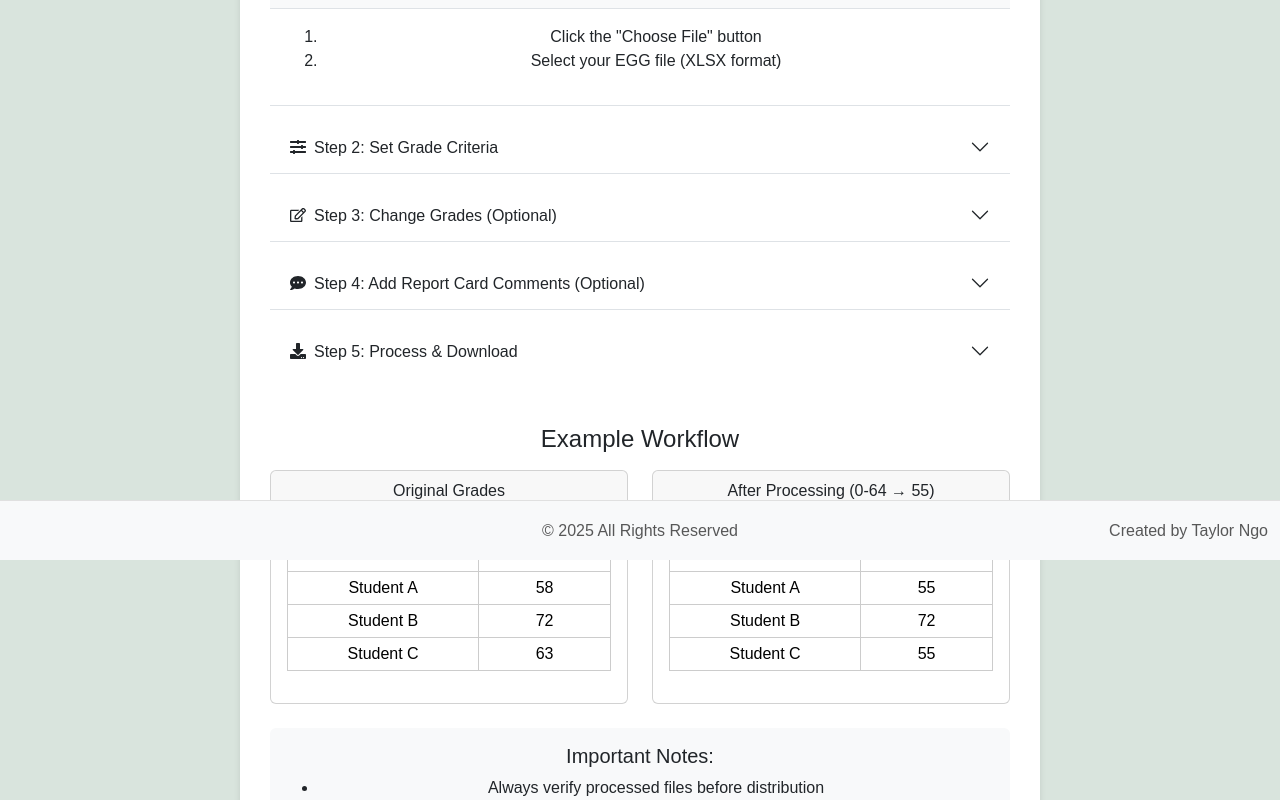
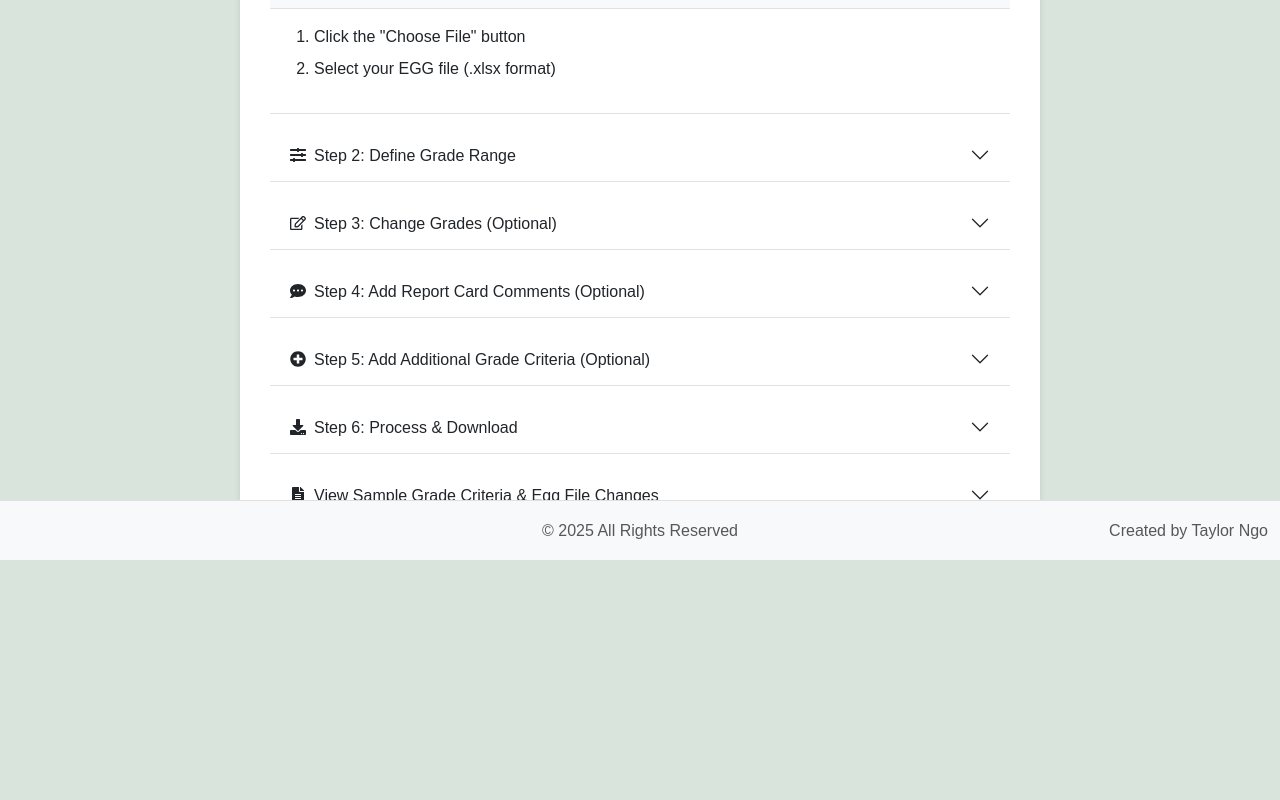
Before and after one commit to tayylorngo/egg-file-processor, a React (Create React App) app: page /how-to-use in a window 1280 px wide. Shown: the part 240-1040 px from the top of the page. After the commit the page ends 839 px from the top, so only its background shows below. Built offline with nearby package versions, Linux system fonts and the light colour scheme.

Commit message:
finished how to use page

```diff
--- a/src/HowToUse/HowToUse.css
+++ b/src/HowToUse/HowToUse.css
@@ -10,3 +10,31 @@
   .how-to-use img {
     box-shadow: 0 2px 4px rgba(0,0,0,0.1);
   }
+
+  /* Force left alignment for all list items */
+.accordion-body ul,
+.accordion-body ol,
+.important-notes ul {
+  text-align: left !important;
+  padding-left: 1.5rem;
+}
+
+/* Add some spacing between list items */
+.accordion-body li,
+.important-notes li {
+  margin-bottom: 0.5rem;
+}
+
+/* Table styling */
+.table {
+  font-size: 0.9rem;
+}
+
+.table th {
+  background-color: #f8f9fa;
+  font-weight: 600;
+}
+
+.table td {
+  vertical-align: middle;
+}
--- a/src/HowToUse/HowToUse.js
+++ b/src/HowToUse/HowToUse.js
@@ -1,5 +1,5 @@
 import React from 'react';
-import { FaUpload, FaCommentDots, FaDownload, FaSlidersH, FaRegEdit} from 'react-icons/fa';
+import { FaUpload, FaCommentDots, FaDownload, FaSlidersH, FaRegEdit, FaPlusCircle, FaArrowDown, FaFileAlt  } from 'react-icons/fa';
 import { Accordion, Card } from 'react-bootstrap';
 import "./HowToUse.css"
 
@@ -17,7 +17,7 @@ const HowToUse = () => {
           <Accordion.Body>
             <ol>
               <li>Click the "Choose File" button</li>
-              <li>Select your EGG file (XLSX format)</li>
+              <li>Select your EGG file (.xlsx format)</li>
             </ol>
           </Accordion.Body>
         </Accordion.Item>
@@ -25,7 +25,7 @@ const HowToUse = () => {
         {/* Step 2 */}
         <Accordion.Item eventKey="1">
           <Accordion.Header>
-            <FaSlidersH className="me-2" /> Step 2: Set Grade Criteria
+            <FaSlidersH className="me-2" /> Step 2: Define Grade Range
           </Accordion.Header>
           <Accordion.Body>
             <ol>
@@ -34,7 +34,7 @@ const HowToUse = () => {
             </ol>
 
             <div className="alert alert-warning mt-3">
-              <strong>Note:</strong> Ranges cannot overlap.
+              <strong>Note:</strong> Ranges cannot overlap with other criteria.
             </div>
           </Accordion.Body>
         </Accordion.Item>
@@ -45,12 +45,16 @@ const HowToUse = () => {
             <FaRegEdit className="me-2" /> Step 3: Change Grades (Optional)
           </Accordion.Header>
           <Accordion.Body>
-            <ol>
-              <li>Enter the grade you would like to change to for your selected range.</li>
-            </ol>
+            <ul>
+              <li>Enter the grade you'd like to assign to the selected range.</li>
+              <li>This step is optional — leaving it blank
+                will keep the original grades unchanged.</li>
+            </ul>
 
             <div className="alert alert-warning mt-3">
-              <strong>Note:</strong> The grade you select will not be affected by other grading criteria.
+              <strong>Note:</strong> The grade you select won't be influenced
+              by other criteria. For example, if you change grades from 0 – 64 to 55,
+              another criteria for 55 – 65 won't affect that student.
             </div>
           </Accordion.Body>
         </Accordion.Item>
@@ -62,16 +66,8 @@ const HowToUse = () => {
           </Accordion.Header>
           <Accordion.Body>
             <ul>
-              <li>Choose from preset comments in dropdown menus</li>
-              <li>Comments will appear in this order:
-                <ol>
-                  <li>Strengths</li>
-                  <li>Areas for Improvement</li>
-                  <li>General Comments</li>
-                </ol>
-              </li>
-              <li>Use the "+" button to add more comment slots</li>
-              <li>Use the "×" button to remove comments</li>
+              <li>Enter up to three comment codes. </li>
+              <li>You can search for a comment by typing its code or text.</li>
             </ul>
           </Accordion.Body>
         </Accordion.Item>
@@ -79,80 +75,179 @@ const HowToUse = () => {
         {/* Step 5 */}
         <Accordion.Item eventKey="4">
           <Accordion.Header>
-            <FaDownload className="me-2" /> Step 5: Process & Download
+            <FaPlusCircle className="me-2"/> Step 5: Add Additional Grade Criteria (Optional)
+          </Accordion.Header>
+          <Accordion.Body>
+            <ul>
+              <li>Repeat steps 2 - 4 to define more grade criteria if needed.</li>
+            </ul>
+          </Accordion.Body>
+        </Accordion.Item>
+
+        {/* Step 6 */}
+        <Accordion.Item eventKey="5">
+          <Accordion.Header>
+            <FaDownload className="me-2" /> Step 6: Process & Download
           </Accordion.Header>
           <Accordion.Body>
             <ol>
-              <li>Review all grade rules and comments</li>
-              <li>Click "Upload and Process"</li>
-              <li>Download link will appear when ready</li>
-              <li>Click "Download Processed File" to save</li>
+              <li>Review all grade rules and comments.
+              To make changes, click the "Edit" button.</li>
+              <li>If everything looks good, click "Upload and Process."</li>
+              <li>The download link will appear once the file is ready,
+                which may take up to a minute.</li>
+              <li>Once processing is complete, click "Download Processed File" to save it.</li>
             </ol>
 
             <div className="alert alert-info mt-3">
-              <strong>Note:</strong> Always verified processed grades before uploading to STARS.
+              <strong>Note:</strong> Always verify processed grades before uploading to STARS.
             </div>
           </Accordion.Body>
         </Accordion.Item>
-      </Accordion>
 
+        <Accordion.Item eventKey="6">
+      <Accordion.Header>
+            <FaFileAlt className="me-2" /> View Sample Grade Criteria & Egg File Changes
+    </Accordion.Header>
+    <Accordion.Body>
       {/* Visual Example Section */}
       <section className="mt-5">
-        <h4 className="mb-3">Example Workflow</h4>
+        {/* <h4 className="mb-3">Grade Processing Example</h4> */}
         <div className="row">
-          <div className="col-md-6">
-            <Card className="h-100">
-              <Card.Header>Original Grades</Card.Header>
+          <div className="col-12">
+            <Card className="mb-4">
               <Card.Body>
+              <h5 className="mb-3">Sample Grade Criteria</h5>
               <table className="table table-sm">
                   <thead>
                     <tr>
-                      <th>Student</th>
-                      <th>Grade</th>
+                      <th>Grade Range</th>
+                      <th>Adjusted Grade</th>
+                      <th>Comment 1</th>
+                      <th>Comment 2</th>
+                      <th>Comment 3</th>
                     </tr>
                   </thead>
                   <tbody>
-                    <tr><td>Student A</td><td>58</td></tr>
-                    <tr><td>Student B</td><td>72</td></tr>
-                    <tr><td>Student C</td><td>63</td></tr>
+                    <tr>
+                      <td>0 - 64</td>
+                      <td>55</td>
+                      <td>527</td>
+                      <td>2060</td>
+                      <td>502</td>
+                    </tr>
+                    <tr>
+                      <td>65 - 69</td>
+                      <td></td>
+                      <td>521</td>
+                      <td>2060</td>
+                      <td>502</td>
+                    </tr>
+                    <tr>
+                      <td>70 - 79</td>
+                      <td></td>
+                      <td>513</td>
+                      <td>528</td>
+                      <td>502</td>
+                    </tr>
+                    <tr>
+                      <td>80 - 89</td>
+                      <td></td>
+                      <td>518</td>
+                      <td>522</td>
+                      <td>502</td>
+                    </tr>
+                    <tr>
+                      <td>90 - 100</td>
+                      <td></td>
+                      <td>519</td>
+                      <td>518</td>
+                      <td>502</td>
+                    </tr>
                   </tbody>
                 </table>
-              </Card.Body>
-            </Card>
-          </div>
-          <div className="col-md-6">
-            <Card className="h-100">
-              <Card.Header>After Processing (0-64 → 55)</Card.Header>
-              <Card.Body>
+                <h4 className='m-4'><FaArrowDown /></h4>
+                <h5 className="mb-3">Sample EGG File Changes</h5>
                 <table className="table table-sm">
                   <thead>
                     <tr>
-                      <th>Student</th>
-                      <th>Grade</th>
+                      <th>Original Mark</th>
+                      <th>Adjusted Grade</th>
+                      <th>Comment 1</th>
+                      <th>Comment 2</th>
+                      <th>Comment 3</th>
                     </tr>
                   </thead>
                   <tbody>
-                    <tr><td>Student A</td><td>55</td></tr>
-                    <tr><td>Student B</td><td>72</td></tr>
-                    <tr><td>Student C</td><td>55</td></tr>
+                    <tr>
+                      <td>22</td>
+                      <td>55</td>
+                      <td>527</td>
+                      <td>2060</td>
+                      <td>502</td>
+                    </tr>
+                    <tr>
+                      <td>63</td>
+                      <td>55</td>
+                      <td>527</td>
+                      <td>2060</td>
+                      <td>502</td>
+                    </tr>
+                    <tr>
+                      <td>69</td>
+                      <td></td>
+                      <td>521</td>
+                      <td>2060</td>
+                      <td>502</td>
+                    </tr>
+                    <tr>
+                      <td>70</td>
+                      <td></td>
+                      <td>513</td>
+                      <td>528</td>
+                      <td>502</td>
+                    </tr>
+                    <tr>
+                      <td>74</td>
+                      <td></td>
+                      <td>513</td>
+                      <td>528</td>
+                      <td>502</td>
+                    </tr>
+                    <tr>
+                      <td>82</td>
+                      <td></td>
+                      <td>518</td>
+                      <td>522</td>
+                      <td>502</td>
+                    </tr>
+                    <tr>
+                      <td>94</td>
+                      <td></td>
+                      <td>519</td>
+                      <td>518</td>
+                      <td>502</td>
+                    </tr>
                   </tbody>
                 </table>
+                <div className="alert alert-warning mt-3">
+                  <strong>Note:</strong> Empty cells indicate no grade change from original mark.
+                </div>
               </Card.Body>
             </Card>
           </div>
         </div>
       </section>
-
-      {/* Notes Section */}
-      <div className="mt-4 p-3 bg-light rounded">
-        <h5>Important Notes:</h5>
-        <ul>
-          <li>Always verify processed files before distribution</li>
-          <li>Comments are saved in a new "Report Comments" column</li>
-          <li>Original grades are preserved in a "Original Grade" column</li>
-          <li>System automatically skips invalid rows</li>
+      <div className="mt-4 p-3 bg-light rounded important-notes">
+        <h5 className='mb-3'>Important Notes:</h5>
+        <ul className="text-left"> {/* Add text-left class here */}
+          <li>Grade ranges are inclusive, meaning a range of 55–65 will include grades exactly 55 and 65. </li>
+          <li>If no grade change or comment is specified, the cell will remain unchanged.</li>
         </ul>
       </div>
+      </Accordion.Body>
+      </Accordion.Item>
+      </Accordion>
     </div>
   );
 };
```
Lines whose indentation alone changed are shown as unchanged.
